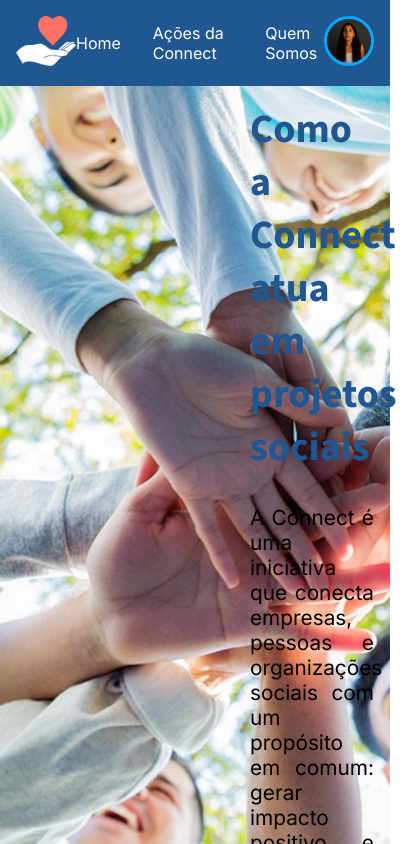
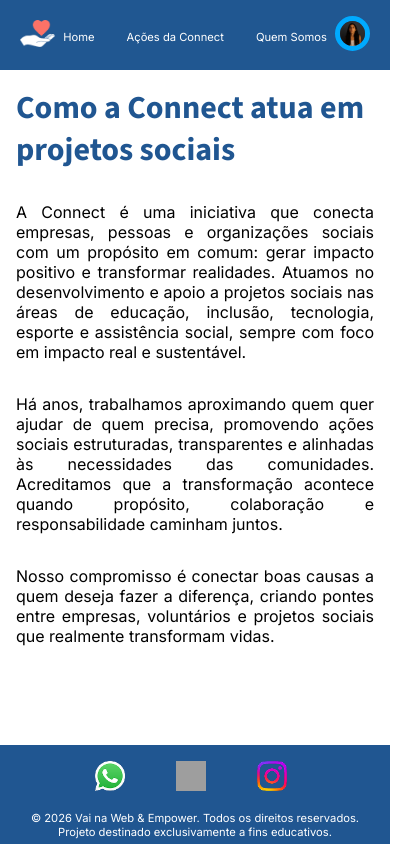
Before and after one commit to taisgb/desafio_final_vnw, a React (Vite) app: page /quem in a window 390 px wide. Shown: the top 844 px of the page, 418 px wide, since content can reach past the window. Built offline with nearby package versions, Linux system fonts and the light colour scheme; grey boxes are pictures that could not be loaded; a web font is replaced by a local one.

Commit message:
feat: estilização

```diff
--- a/src/components/Footer/Footer.module.scss
+++ b/src/components/Footer/Footer.module.scss
@@ -52,3 +52,22 @@
     height: 30px;
     margin-right: 0.5rem;
 }
+
+@media (min-width: 201px) and (max-width: 500px) {
+   .footer {
+    flex-direction: column-reverse;
+    justify-content: space-evenly;
+    align-items: center;
+    gap: 1rem;
+   }
+
+   .textContainer {
+    width: 100%;
+    text-align: center;
+   }
+   .socialContainer {
+    width: 80%;
+    justify-content: space-evenly;
+   }
+
+}
--- a/src/components/NavBar/NavBar.module.scss
+++ b/src/components/NavBar/NavBar.module.scss
@@ -1,6 +1,6 @@
 .navbar {
     display: flex;
-    justify-content: space-between;
+    justify-content: space-around;
     align-items: center;
     flex-direction: row;
     background-color: #205791;
@@ -10,21 +10,20 @@
 
     .perfil {
         border-radius: 100%;
-        border: 3px solid #00AAFF;
-        width: 50px;
-        height: 50px;
+        border: 5px solid #00AAFF;
+        width: 5vw;
+
     }
 }
 
 .logo {
-    width: 60px;
-    height: 50px;
+    width: 5vw;
 }
 .links {
     display: flex;
     align-items: center;
     flex-direction: row;
-    justify-content: space-between;
+    justify-content: space-around;
     gap: 2rem;
     list-style: none;
 
@@ -33,6 +32,8 @@
     a {
         text-decoration: none;
         color: #ffff;
+        font-size: 1.5rem;
+
     }
 
     a:hover{
@@ -43,3 +44,22 @@
         transition: 0.5s;
     }
 }
+
+@media (min-width: 201px) and (max-width: 500px) {
+    .navbar {
+
+        a {
+            font-size: 0.7rem;
+        }
+
+        .perfil {
+            width: 9vw;
+        }
+
+        .logo {
+            width: 9vw;;
+        }
+
+    }
+
+}
--- a/src/pages/Acoes/Acoes.module.scss
+++ b/src/pages/Acoes/Acoes.module.scss
@@ -84,3 +84,45 @@
    }
 
 }
+
+@media (min-width: 201px) and (max-width: 500px) {
+    .mainContainer {
+        flex-direction: column;
+        width: 100%;
+
+        h2 {
+            font-size: 2rem;
+            text-align: center;
+        }
+
+        p {
+            font-size: 0.7rem;
+            text-align: center;
+            width: 90%;
+
+        }
+
+    }
+    .cardsContainer {
+        justify-content: center;
+        flex-direction: column;
+        align-items: center;
+        width: 100%;
+        gap: 1rem;
+
+        .card {
+            width: 90%;
+            border: none;
+
+            button {
+                width: 70%;
+                font-size: 1.2rem;
+                padding: 1rem;
+            }
+
+        }
+
+
+
+    }
+}
--- a/src/pages/Home/Home.jsx
+++ b/src/pages/Home/Home.jsx
@@ -7,15 +7,12 @@ export default function Home() {
   return (
     <section className={styles.mainContainer}>
       <div className={styles.textContainer}>
-        <h1>Projetos Sociais</h1>
-        <h2>que transformam</h2>
+        <h1>Projetos Sociais que transformam</h1>
         <p>Conectamos sua empresa com projetos sociais impactantes. Juntos, criamos mudanças reais na comunidade.</p>
       </div>
       <div className={styles.imgContainer} >
-        <img src={maos} alt="" />
-
+        <img src={maos} alt="Mão unidas com globo e pessoas de papel" />
       </div>
-
     </section>
   )
 }
--- a/src/pages/Home/Home.module.scss
+++ b/src/pages/Home/Home.module.scss
@@ -1,8 +1,7 @@
 .mainContainer {
     display: flex;
-    justify-content: space-between;
+    justify-content: center;
     flex-direction: row;
-    height: 100%;
     align-items: center
 
 }
@@ -14,7 +13,7 @@
     align-items: center;
 
     img {
-        width: 79%;
+        width: 76%;
     }
 }
 
@@ -22,30 +21,60 @@
     display: flex;
     flex-direction: column;
     align-items: center;
-    justify-content: center;
-    width: 60%;
+    justify-content: space-evenly;
+    width: 49%;
+    height: 40vh;
 
     h1 {
         font-family: "Source Sans 3", sans-serif;
-        font-size: 4rem;
+        font-size: 5.5rem;
         color: #205691;
         font-weight: bold;
 
     }
 
-    h2 {
-       font-family: "Source Sans 3", sans-serif;
-       font-size: 3.5rem;
-       color: #205691;
-       font-weight: bold;
-
-    }
-
     p {
         font-family: "Alatsi", sans-serif;
-        font-size: 1.1rem;
+        font-size: 1.5rem;
         color: #205691;
-        width: 90%;
+
 
     }
 }
+
+@media (min-width: 201px) and (max-width: 500px) {
+    .mainContainer {
+        flex-direction: column;
+        height: 80vh;
+        width: 100%;
+    }
+
+    .textContainer {
+        width: 100%;
+        flex-direction: column;
+        height: 100vh;
+        align-items: center;
+        justify-content: center;
+
+        h1{
+            font-size: 3rem;
+            text-align: center;
+        }
+
+        p {
+            font-size: 0.7rem;
+            text-align: center;
+
+        }
+
+
+    }
+    .imgContainer {
+
+
+        img {
+
+            border-radius: 100%;
+        }
+    }
+}
--- a/src/pages/Perfil/Perfil.jsx
+++ b/src/pages/Perfil/Perfil.jsx
@@ -14,11 +14,11 @@ export default function Perfil() {
           <h2>Taís Guimarães</h2>
           <p className={styles.status}>Voluntário Ativo</p>
           <p className={styles.sobre}>Apaixonado por fazer a diferença na comunidade. Acredito que pequenas ações podem transformar vidas e estou sempre em busca de novas oportunidades para ajudar.</p>
-          <div className={styles.infos}>
+          <address className={styles.infos}>
             <p>Salvador/BA</p>
             <p>taisgb@gmail.com</p>
             <p>Membro desde Fevereiro 2026</p>
-          </div>
+          </address>
           <div className={styles.tags}>
             <p>Educação</p>
             <p>Meio ambiente</p>
--- a/src/pages/Perfil/Perfil.module.scss
+++ b/src/pages/Perfil/Perfil.module.scss
@@ -26,8 +26,7 @@
 }
 
 .photo {
-    width:  200px;
-    height: 200px;
+    height: 30vh;
     border-radius: 100%;
     border: 5px solid #00AAFF;
     object-fit: cover;
@@ -37,7 +36,7 @@
 .infosPerfil {
     display: flex;
     flex-direction: column;
-    width: 80%;
+    width: 90%;
     justify-content: center;
     align-items: center;
     padding: 1rem;
@@ -103,3 +102,48 @@
     }
 
 }
+
+
+@media (min-width: 201px) and (max-width: 500px) {
+    .mainContainer {
+        flex-direction: column;
+        height: 100vh;
+        width: 100%;
+        justify-content: center;
+        align-items: center;
+    }
+    .perfil{
+        width: 100%;
+        align-items: center;
+        justify-content: center;
+        flex-direction: column;
+        border: none;
+        height: 60vh;
+        margin: 0.5rem auto;
+    }
+
+    .photoContainer {
+        width: 100vw;
+
+    }
+
+    .infosPerfil {
+        .infos {
+            flex-direction: column;
+            width: 100%;
+            font-size: 0.8rem;
+            line-height: 1.6rem;
+            font-weight: 600;
+            color: #278733;
+            align-items: center;
+            text-decoration: underline;
+            margin-bottom: 2rem;
+        }
+
+        .tags {
+            width: 100%;
+            align-items: center;
+
+        }
+    }
+}
--- a/src/pages/Quem/Quem.module.scss
+++ b/src/pages/Quem/Quem.module.scss
@@ -35,3 +35,26 @@
     }
 
 }
+
+@media (min-width: 201px) and (max-width: 500px) {
+    .mainContainer {
+        flex-direction: column;
+        height: 80vh;
+        width: 100%;
+        background-image: none;
+        align-items: center;
+
+        .container {
+            width: 100%;
+            height: 100%;
+
+            h2 {
+                font-size: 2rem;
+            }
+
+            p {
+                font-size: 1rem;
+            }
+        }
+    }
+}
```
